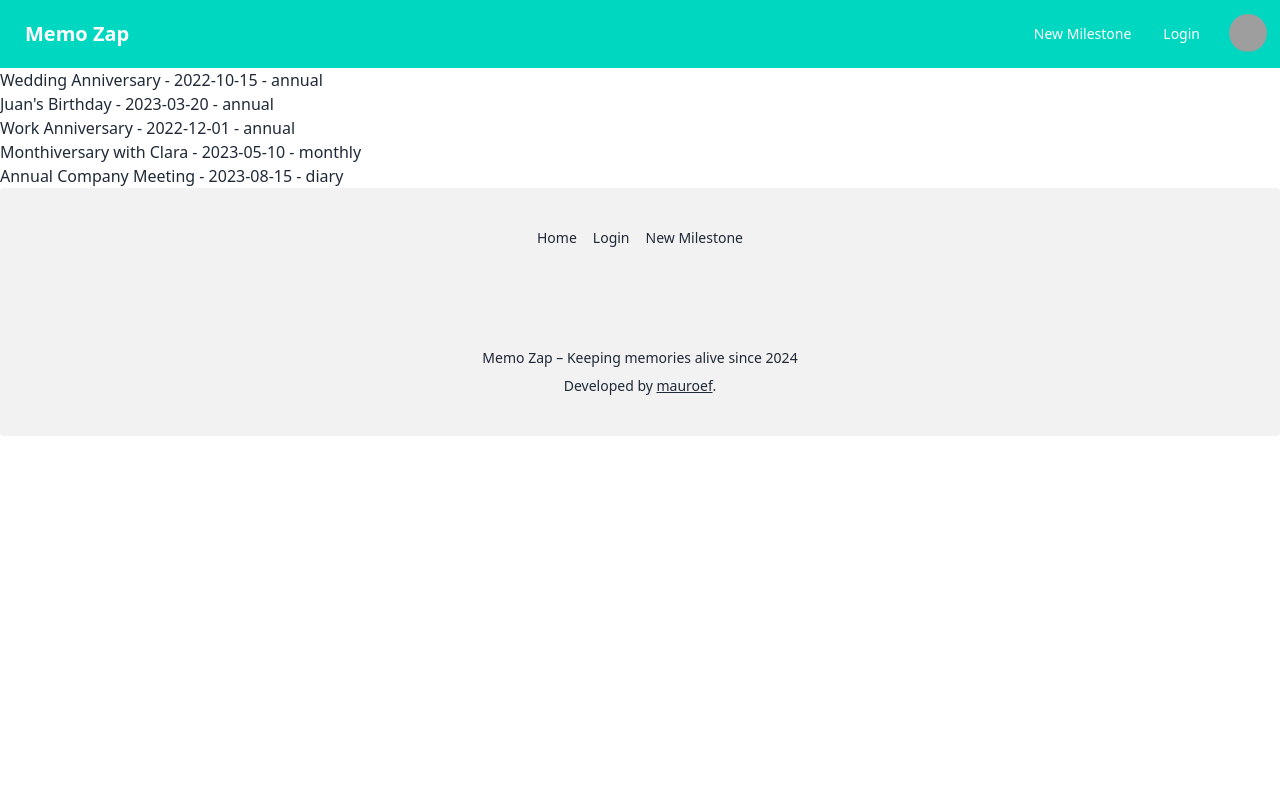
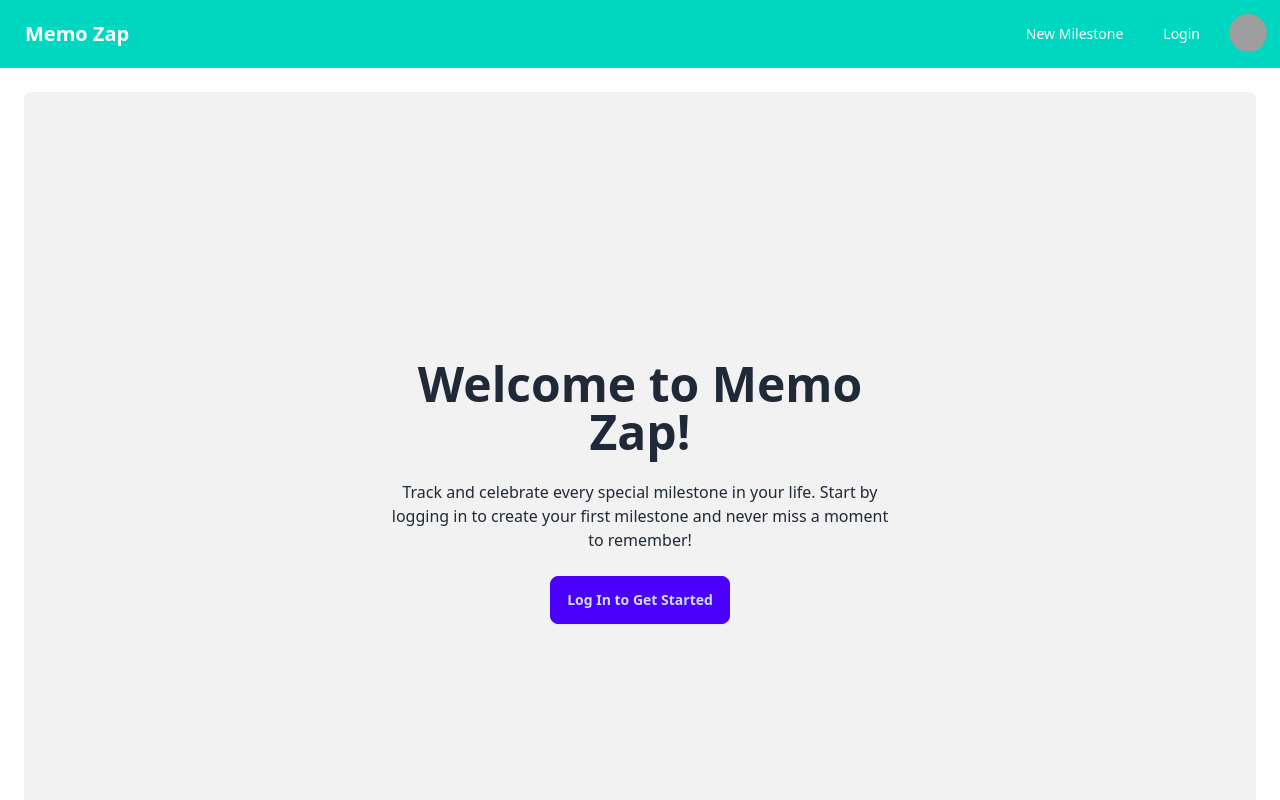
Before and after one commit to mauroef/memo-zap, a Vue app: page / in a window 1280 px wide. Shown: the top 800 px of the page. Built offline with nearby package versions, Linux system fonts and the light colour scheme; grey boxes are pictures that could not be loaded; some icons are missing.

Commit message:
Adding home hero

```diff
--- a/src/components/layout/TheHeader.vue
+++ b/src/components/layout/TheHeader.vue
@@ -30,7 +30,7 @@
           }}</router-link>
         </div>
         <div class="hidden flex-none lg:flex">
-          <ul class="menu menu-horizontal">
+          <ul class="menu menu-horizontal gap-2">
             <li><router-link class="text-white" to="new">New Milestone</router-link></li>
             <li><router-link class="text-white" to="login">Login</router-link></li>
           </ul>
@@ -59,7 +59,7 @@
         </div>
       </header>
     </div>
-    <div class="drawer-side">
+    <div class="drawer-side z-10">
       <label
         for="my-drawer-3"
         aria-label="close sidebar"
--- a/src/views/HomeView.vue
+++ b/src/views/HomeView.vue
@@ -1,11 +1,27 @@
 <script setup>
 import { useMilestoneStore } from '../store';
+import {SITE_NAME} from '@/constants';
 
 const milestonesStore = useMilestoneStore();
-
 </script>
 
 <template>
+  <section class="p-6">
+    <div class="hero bg-base-200 min-h-screen rounded-lg">
+    <div class="hero-content text-center">
+      <div class="max-w-lg">
+        <h1 class="text-5xl font-bold">Welcome to {{SITE_NAME}}!</h1>
+        <p class="py-6 max-w-lg">
+          Track and celebrate every special milestone in your life. Start by
+          logging in to create your first milestone and never miss a moment to
+          remember!
+        </p>
+        <a href="/login" class="btn btn-primary">Log In to Get Started</a>
+      </div>
+    </div>
+  </div>
+  </section>
+
   <ul>
     <li v-for="milestone in milestonesStore.allMilestones" :key="milestone.id">
       <p>
```
